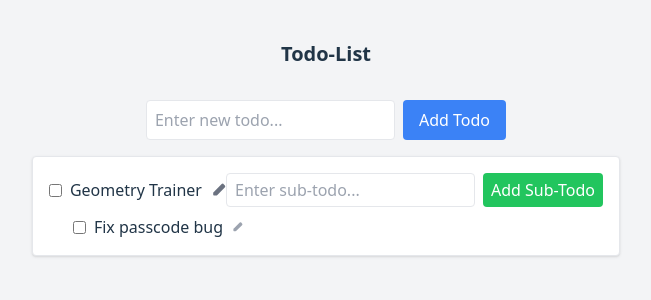
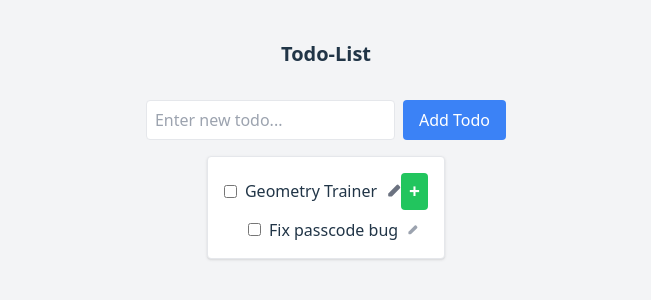
Before and after one commit to mrdeangray/todo-list, a React (Vite) app: page / in a window 1280 px wide. Shown: the top 300 px of the page, without its empty margins (314-965 px from the left). Built offline with nearby package versions, Linux system fonts and the light colour scheme.

Commit message:
plus button, hide input

```diff
--- a/src/components/Todo.jsx
+++ b/src/components/Todo.jsx
@@ -1,6 +1,7 @@
 import React, { useState } from "react";
 
 const Todo = ({ todo, onAddSubTodo, onToggleTodo, onToggleSubTodo, subTodoInputs, setSubTodoInputs, setTodos, onDeleteTodo }) => {
+    const [showSubInput, setShowSubInput] = useState(false);
   const [isEditingTodo, setIsEditingTodo] = useState(false);
   const [editTodoText, setEditTodoText] = useState(todo.text);
   const [editingSubId, setEditingSubId] = useState(null);
@@ -29,6 +30,7 @@ const Todo = ({ todo, onAddSubTodo, onToggleTodo, onToggleSubTodo, subTodoInputs
       )
     );
     setSubTodoInputs(inputs => ({ ...inputs, [todo.id]: "" }));
+    setShowSubInput(false);
   };
   const handleEditTodo = () => {
     setIsEditingTodo(true);
@@ -107,6 +109,16 @@ const Todo = ({ todo, onAddSubTodo, onToggleTodo, onToggleSubTodo, subTodoInputs
           )}
         </div>
         <div className="flex">
+          {!showSubInput ? (
+            <button
+              className="bg-green-500 text-white px-2 py-1 rounded flex items-center justify-center"
+              onClick={() => setShowSubInput(true)}
+              aria-label="Show Sub-Todo Input"
+            >
+              <span style={{fontSize: '1.2em', fontWeight: 'bold'}}>+</span>
+            </button>
+          ) : (
+            <>
               <input
                 type="text"
                 className="border rounded px-2 py-1 mr-2"
@@ -115,11 +127,14 @@ const Todo = ({ todo, onAddSubTodo, onToggleTodo, onToggleSubTodo, subTodoInputs
                 onChange={handleInputChange}
               />
               <button
-            className="bg-green-500 text-white px-2 py-1 rounded"
+                className="bg-green-500 text-white px-2 py-1 rounded flex items-center justify-center"
                 onClick={handleAddSubTodo}
+                aria-label="Add Sub-Todo"
               >
-            Add Sub-Todo
+                <span style={{fontSize: '1.2em', fontWeight: 'bold'}}>+</span>
               </button>
+            </>
+          )}
         </div>
       </div>
       <ul className="ml-6 mt-2">
```
Lines whose indentation alone changed are shown as unchanged.
